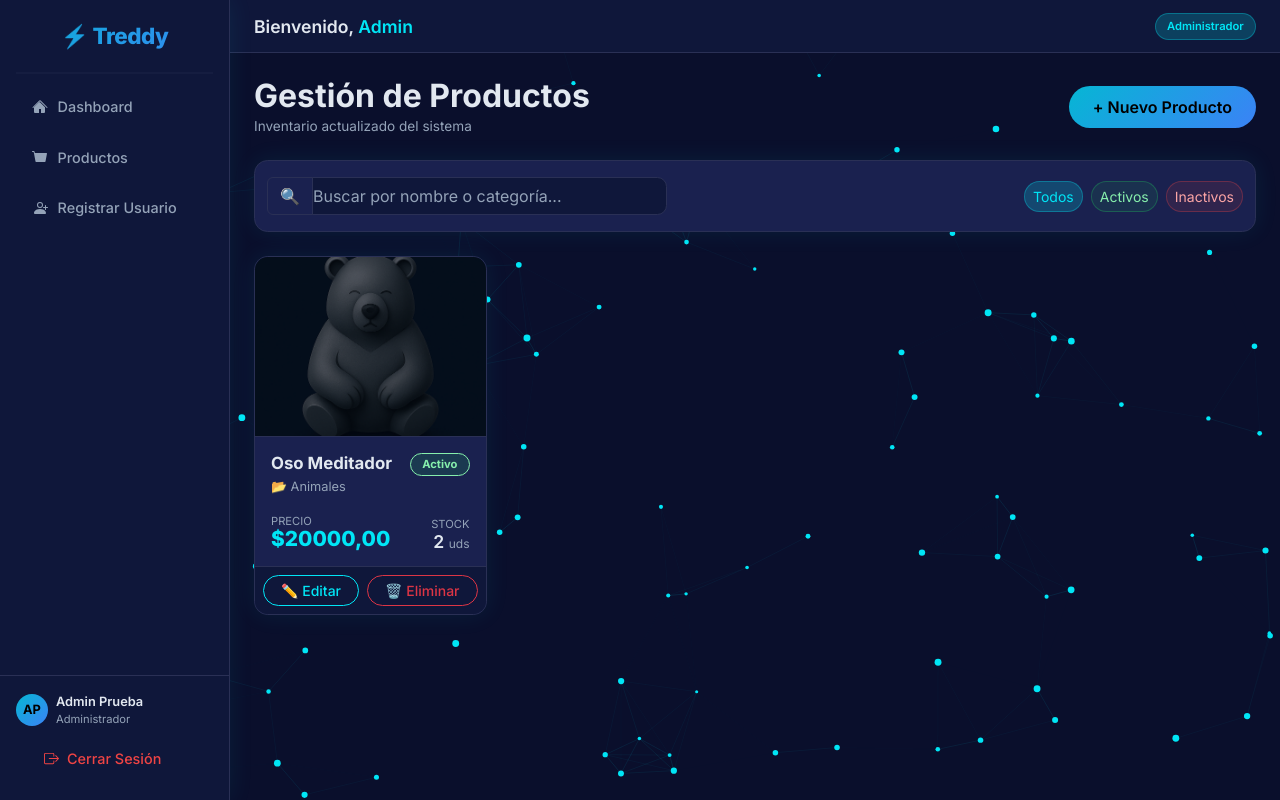
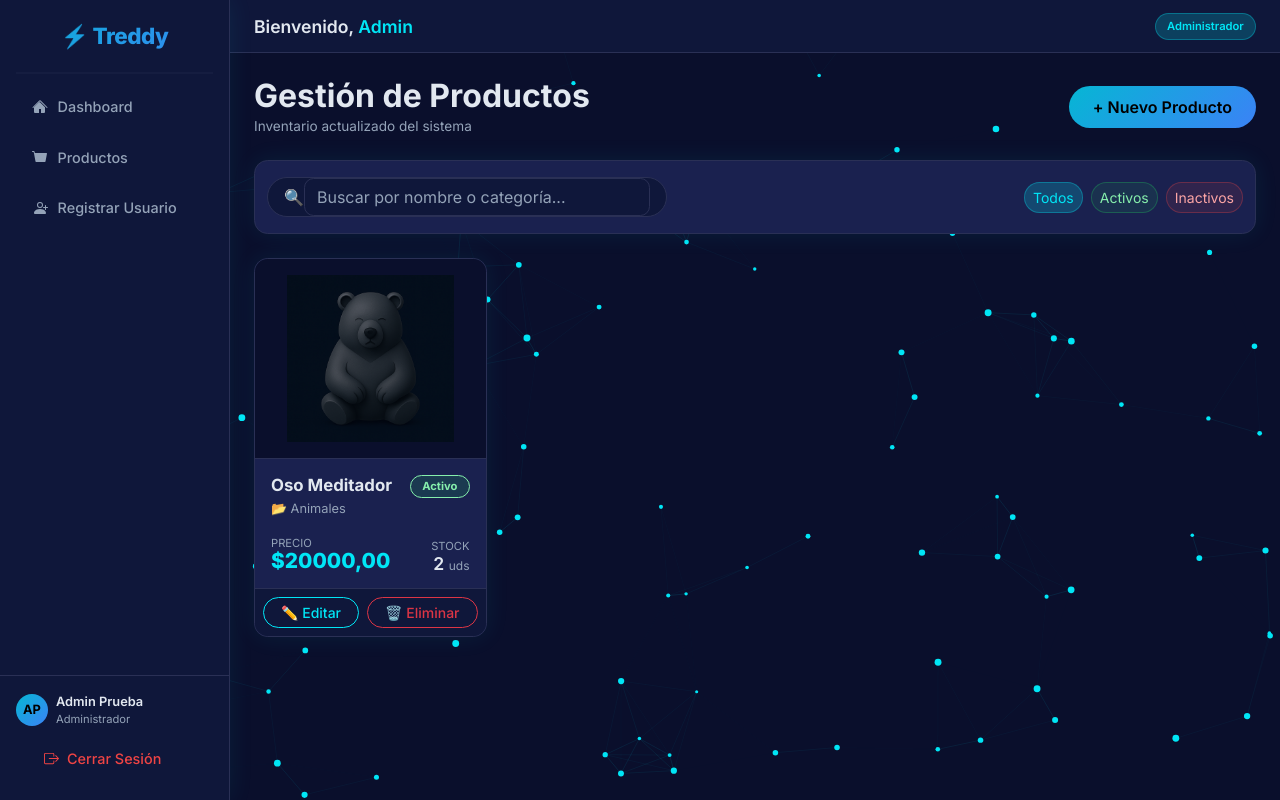
Before and after one commit to Builesss/Treddy-Django, a Django app: page /productos/ in a window 1280 px wide. Run offline with Django 5.2, Linux system fonts and the light colour scheme; a user stored in the database is signed in; data comes from the database, SQL or seed files in the repository; both versions use the stored data as it was after the commit; some libraries are stand-ins or nearby versions.

Commit message:
fix(ui): arreglar buscador unificado y ajustar object-fit de imagenes a contain

```diff
--- a/templates/productos/partials/producto_list.html
+++ b/templates/productos/partials/producto_list.html
@@ -13,13 +13,13 @@
 <div class="card mb-4 p-2 border-0" style="background:var(--treddy-panel); box-shadow:none;">
     <div class="card-body d-flex flex-column flex-md-row gap-3 align-items-center justify-content-between py-2 px-1">
         <!-- Búsqueda -->
-        <div class="input-group" style="max-width: 400px;">
-            <span class="input-group-text border-end-0 bg-transparent" style="border-color:var(--treddy-border);">🔍</span>
-            <input type="text" id="searchInput" class="form-control border-start-0 ps-0" placeholder="Buscar por nombre o categoría..." style="box-shadow:none; border-color:var(--treddy-border); background:transparent;">
+        <div class="d-flex align-items-center px-3" style="max-width: 400px; width:100%; background:var(--treddy-panel); border:1px solid var(--treddy-border); border-radius:50px;">
+            <span style="color:var(--treddy-muted);">🔍</span>
+            <input type="text" id="searchInput" class="form-control border-0 bg-transparent shadow-none" placeholder="Buscar por nombre o categoría..." style="color:var(--treddy-text);">
         </div>
 
         <!-- Filtros rápidos -->
-        <div class="d-flex gap-2">
+        <div class="d-flex gap-2 mt-3 mt-md-0">
             <button class="btn btn-sm filter-btn active" data-filter="all" style="background:var(--treddy-cyan-dim); color:var(--treddy-cyan); border:1px solid rgba(0,230,246,0.3); border-radius:50px;">Todos</button>
             <button class="btn btn-sm filter-btn" data-filter="activo" style="background:rgba(34,197,94,0.1); color:#86efac; border:1px solid rgba(34,197,94,0.3); border-radius:50px;">Activos</button>
             <button class="btn btn-sm filter-btn" data-filter="inactivo" style="background:rgba(239,68,68,0.1); color:#fca5a5; border:1px solid rgba(239,68,68,0.3); border-radius:50px;">Inactivos</button>
@@ -34,13 +34,16 @@
         <div class="card h-100 treddy-card-hover overflow-hidden">
             <!-- Imagen -->
             {% if producto.imagen %}
-                <img src="{{ producto.imagen.url }}"
-                     class="card-img-top"
-                     alt="{{ producto.nombre }}"
-                     style="object-fit:cover;height:180px;border-bottom:1px solid var(--treddy-border); transition: transform 0.3s ease;">
+                <div style="height:200px; background:var(--treddy-bg); border-bottom:1px solid var(--treddy-border); padding:1rem; display:flex; align-items:center; justify-content:center;">
+                    <img src="{{ producto.imagen.url }}"
+                         alt="{{ producto.nombre }}"
+                         style="max-width:100%; max-height:100%; object-fit:contain; transition: transform 0.3s ease;"
+                         onmouseover="this.style.transform='scale(1.05)'"
+                         onmouseout="this.style.transform='scale(1)'">
+                </div>
             {% else %}
                 <div class="d-flex align-items-center justify-content-center"
-                     style="height:180px;background:var(--treddy-panel);border-bottom:1px solid var(--treddy-border);">
+                     style="height:200px;background:var(--treddy-bg);border-bottom:1px solid var(--treddy-border);">
                     <span style="font-size:3rem; opacity:0.5;">📦</span>
                 </div>
             {% endif %}
```
Also changed, not shown: db.sqlite3, media/productos/ChatGPT_Image_19_nov_2025_08_51_40.png (added).
